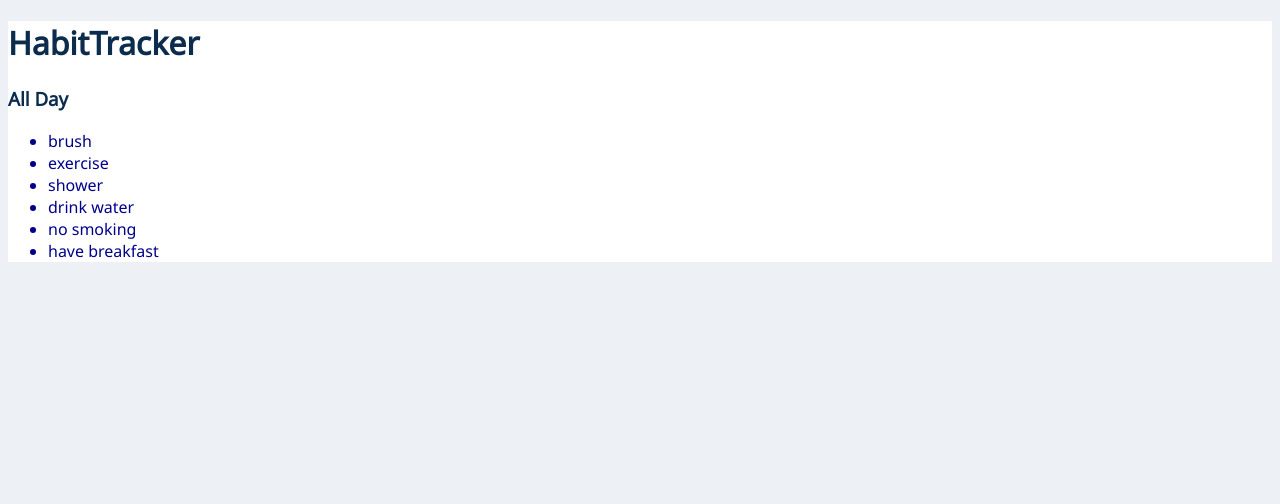
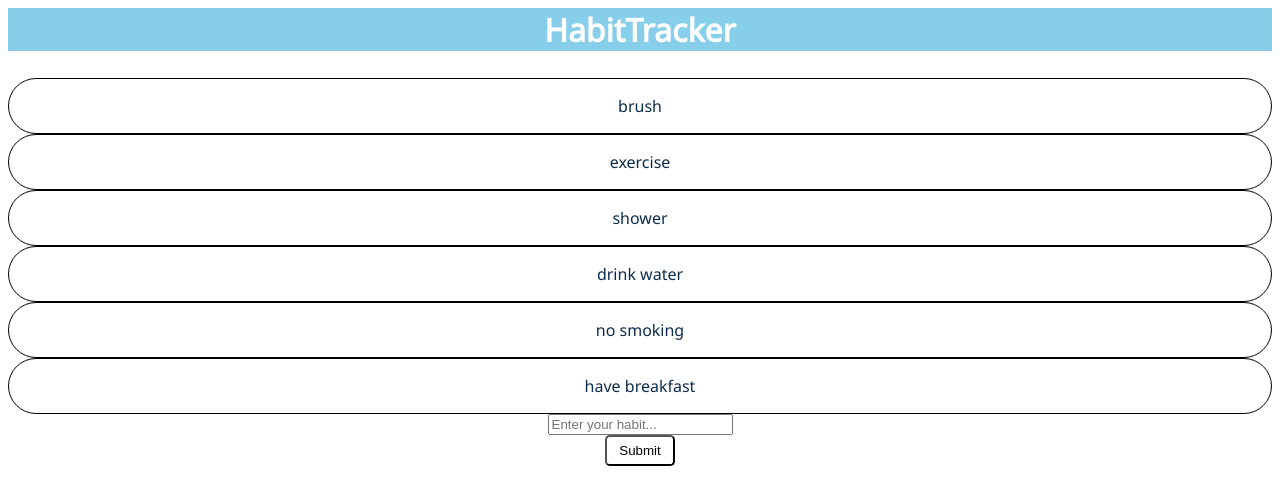
Before and after one commit to Sukhpreet92/capstone-project, a Next.js app: page / in a window 1280 px wide. Shown: the top 504 px of the page. Built offline with nearby package versions, Linux system fonts and the light colour scheme.

Commit message:
add form for new habit

```diff
--- /dev/null
+++ b/components/Form/AddForm.js
@@ -0,0 +1,54 @@
+import styled from "styled-components";
+export default function CreateNewForm({ onAddNewData }) {
+  function sendForm(event) {
+    event.preventDefault();
+
+    const formData = new FormData(event.target);
+    const { name } = Object.fromEntries(formData);
+
+    const nameInput = event.target.name.value;
+    if (!nameInput) {
+      alert("please enter your habit");
+      return false;
+    }
+    onAddNewData(name);
+    event.target.reset();
+  }
+
+  return (
+    <form onSubmit={sendForm}>
+      <InputBox
+        type="text"
+        placeholder="Enter your habit..."
+        name="name"
+        rows="1"
+        maxLength="15"
+        minLength={3}
+      ></InputBox>
+
+      <Button type="submit">Submit</Button>
+    </form>
+  );
+}
+
+const Button = styled.button`
+  margin: auto;
+  display: block;
+  background-color: white;
+  color: black;
+  border-radius: 0.3rem;
+  padding: 0.4rem 0.75rem;
+  transition: 0.3s;
+  align-items: center;
+
+  &:hover {
+    cursor: pointer;
+
+    filter: invert(1);
+  }
+`;
+
+const InputBox = styled.input`
+  margin: auto;
+  display: block;
+`;
--- /dev/null
+++ b/components/Form/Cards.js
@@ -0,0 +1,17 @@
+import styled from "styled-components";
+
+export default function Card({ name }) {
+  return (
+    <Article>
+      <p>{name}</p>
+    </Article>
+  );
+}
+
+const Article = styled.article`
+  background: white;
+  border: 1px solid #000000;
+  filter: blur(0.04em);
+  border-radius: 50px;
+  text-align: center;
+`;
--- a/components/GlobalStyle.js
+++ b/components/GlobalStyle.js
@@ -3,7 +3,8 @@ import { createGlobalStyle } from "styled-components";
 const GlobalStyle = createGlobalStyle`
       :root {
           --text-primary: #0c2c4d;
-          --background-primary: #edf0f5;
+          --background-primary: white;
+
       }
 
       /* noto-sans-regular - latin */
--- a/components/HabitList.js
+++ /dev/null
@@ -1,9 +0,0 @@
-import styled from "styled-components";
-
-export function Habit({ habit }) {
-  return <HabitName>{habit.name}</HabitName>;
-}
-
-const HabitName = styled.li`
-  color: darkblue;
-`;
--- /dev/null
+++ b/components/Header.js
@@ -0,0 +1,22 @@
+import styled from "styled-components";
+
+export default function Header() {
+  return (
+    <HeaderPage>
+      <H2>HabitTracker</H2>
+    </HeaderPage>
+  );
+}
+
+const HeaderPage = styled.header`
+  position: sticky;
+  color: white;
+  text-align: center;
+  background-color: skyblue;
+`;
+
+const H2 = styled.h2`
+  position: sticky;
+  font-size: 2em;
+  margin-top: 0;
+`;
--- a/lib/db.js
+++ b/lib/db.js
@@ -1,32 +1,44 @@
-export const HABITS = [
+const fakeHabitDB = [
   {
     id: 0,
     name: "brush",
-    categorie: "all-day",
+    categoryId: "a",
   },
   {
     id: 1,
     name: "exercise",
-    categorie: "all-day",
+    categoryId: "a",
   },
   {
     id: 2,
     name: "shower",
-    categorie: "all-day",
+    categoryId: "a",
   },
   {
     id: 3,
     name: "drink water",
-    categorie: "all-day",
+    categorie: "a",
   },
   {
     id: 4,
     name: "no smoking",
-    categorie: "all-day",
+    categoryId: "a",
   },
   {
     id: 5,
     name: "have breakfast",
-    categorie: "all-day",
+    categoryId: "b",
   },
 ];
+
+const category = [
+  {
+    id: "a",
+    name: "all-day",
+  },
+  {
+    id: "b",
+    name: "Morning",
+  },
+];
+export { fakeHabitDB, category };
--- a/package.json
+++ b/package.json
@@ -13,7 +13,9 @@
     "next": "12.3.1",
     "react": "18.2.0",
     "react-dom": "18.2.0",
-    "styled-components": "^5.3.6"
+    "react-icons": "^4.6.0",
+    "styled-components": "^5.3.6",
+    "use-local-storage": "^2.3.6"
   },
   "devDependencies": {
     "@testing-library/jest-dom": "^5.16.5",
--- a/pages/index.js
+++ b/pages/index.js
@@ -1,11 +1,27 @@
 import Head from "next/head";
+import { useEffect, useState } from "react";
 import styled from "styled-components";
-import { HABITS } from "../lib/db";
-import { Habit } from "../components/HabitList";
+import { fakeHabitDB, category } from "../lib/db";
+import Header from "../components/Header";
+import CreateNewForm from "../components/Form/AddForm";
 
-export default function Home(habit) {
+import Card from "../components/Form/Cards";
+
+export default function Home() {
+  const [cardData, setCardData] = useState(fakeHabitDB);
+
+  function appendCard(name) {
+    setCardData((cardData) => [
+      ...cardData,
+      {
+        name,
+      },
+    ]);
+  }
+
   return (
     <div>
+      <Header />
       <Head>
         <title>My App</title>
         <meta name="description" content="Generated by create next app" />
@@ -13,13 +29,12 @@ export default function Home(habit) {
       </Head>
 
       <Main>
-        <h1>HabitTracker</h1>
-        <h3>All Day</h3>
-        <ul>
-          {HABITS.map((habitElement) => {
-            return <Habit key={habitElement.id} habit={habitElement} />;
-          })}
-        </ul>
+        <div>
+          {cardData.map((card) => (
+            <Card key={card.id} name={card.name} />
+          ))}
+        </div>
+        <CreateNewForm onAddNewData={appendCard} />
       </Main>
     </div>
   );
```
Also changed, not shown: 1 other file (tests, documents, lock files or other folders).
